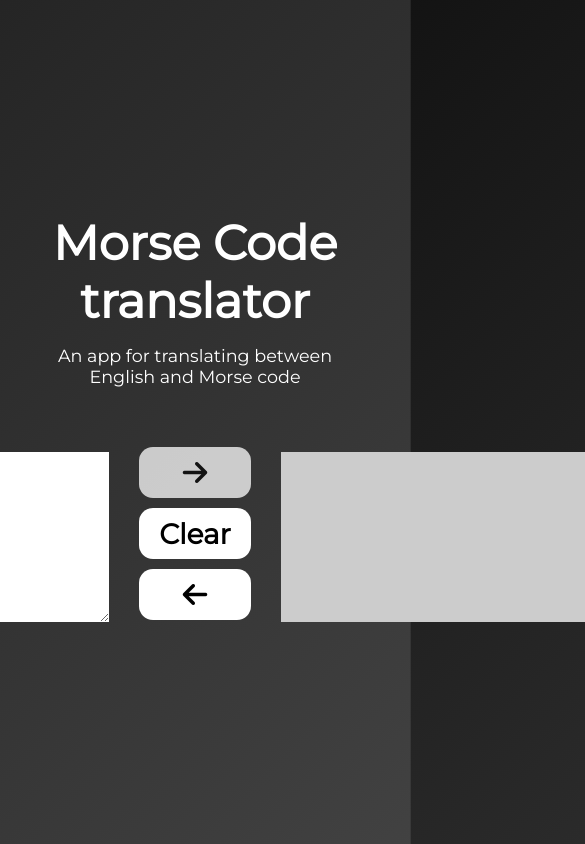
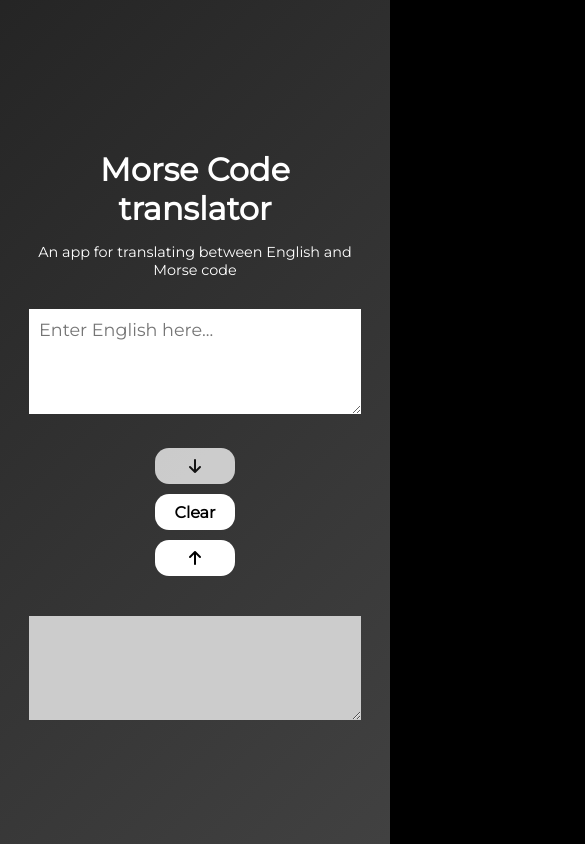
Before and after one commit to Ehabel/MorsecodeTranslator, a website with bundled scripts: page index.html in a window 390 px wide. Both pictures are taken after a click on the button 195 px from the left and 472 px from the top of the page. Shown: the top 844 px of the page, 585 px wide, since content can reach past the window. Built offline with nearby package versions, Linux system fonts and the light colour scheme.

Commit message:
Made responsive and added tests

```diff
--- a/css/styles.scss
+++ b/css/styles.scss
@@ -87,7 +87,7 @@ body {
     flex-direction: column;
     &__button {
         margin-bottom: 10px;
-        font-size: 175%;
+        font-size: 1.5vw;
         background-color: white;
         border-radius: 14px;
         border-style: none;
@@ -100,6 +100,14 @@ body {
         touch-action: manipulation;
         width: 100%;
     }
+    &__right,
+    &__left {
+        display: block;
+    }
+    &__up,
+    &__down {
+        display: none;
+    }
     &__button:hover,
     &__button:focus {
         opacity: 0.75;
@@ -108,8 +116,8 @@ body {
 
 .english__textarea,
 .morse__textarea {
-    min-height: 150px;
-    width: 800px;
+    height: 14vh;
+    width: 35vw;
     font-size: 150%;
     resize: vertical;
     border: none;
@@ -128,6 +136,46 @@ body {
     color: #000;
 }
 
+@media only screen and (max-width: 850px) {
+    .body {
+        flex-direction: column;
+    }
+
+    .header {
+        padding: 15px;
+        &__title {
+            font-size: 200%;
+            margin: 15px;
+        }
+
+        &__para {
+            font-size: 90%;
+            margin: 15px;
+        }
+    }
+
+    .buttons {
+        &__button {
+            font-size: 100%;
+        }
+        &__right,
+        &__left {
+            display: none;
+        }
+        &__up,
+        &__down {
+            display: block;
+        }
+    }
+
+    .english__textarea,
+    .morse__textarea {
+        font-size: 110%;
+        height: 10vh;
+        width: 80vw;
+    }
+}
+
 .scrollbar::-webkit-scrollbar {
     display: none;
 }
--- a/index.html
+++ b/index.html
@@ -34,14 +34,17 @@
             </div>
             <div class="buttons">
                 <button class="buttons__button buttons__right">
-                    <i
-                        class="fa-solid fa-fade fa-arrow-right"
-                        style="color: #000"
-                    ></i>
+                    <i class="fa-solid fa-fade fa-arrow-right"></i>
+                </button>
+                <button class="buttons__button buttons__down">
+                    <i class="fa-solid fa-fade fa-arrow-down"></i>
                 </button>
                 <button class="buttons__button buttons__clear">Clear</button>
                 <button class="buttons__button buttons__left">
-                    <i class="fa-solid fa-arrow-left" style="color: #000"></i>
+                    <i class="fa-solid fa-arrow-left"></i>
+                </button>
+                <button class="buttons__button buttons__up">
+                    <i class="fa-solid fa-arrow-up"></i>
                 </button>
             </div>
             <div class="morse">
--- a/js/dict.test.js
+++ b/js/dict.test.js
@@ -1,3 +1,44 @@
-test("testing installation", () => {
-    expect(true).toBe(true);
+import morseDict from "./dict.js";
+import {
+    getKeyByValue,
+    getCharValFromMorse,
+    getEnglishStringFromMorse,
+    morsetoeng,
+    engtomorse,
+} from "./translator.js";
+
+test("Testing simple get from dictionary", () => {
+    expect(getKeyByValue(morseDict, ".-")).toBe("A");
+    expect(getKeyByValue(morseDict, "...")).toBe("S");
+    expect(getKeyByValue(morseDict, "---")).toBe("O");
 });
+
+test("Get key by value not exists", () => {
+    expect(getKeyByValue(morseDict, "")).toBe("?");
+    expect(getKeyByValue(morseDict, "A")).toBe("?");
+    expect(getKeyByValue(morseDict, undefined)).toBe("?");
+});
+
+test("Get char value from Morse", () => {
+    expect(getCharValFromMorse(morseDict, ".")).toBe("E");
+    expect(getCharValFromMorse(morseDict, "-.")).toBe("N");
+    expect(getCharValFromMorse(morseDict, "A")).toBe("?");
+    expect(getCharValFromMorse(morseDict, undefined)).toBe("?");
+});
+
+test("Get English string of word from Morse", () => {
+    expect(getEnglishStringFromMorse(morseDict, "... --- ...")).toBe("SOS");
+    expect(getEnglishStringFromMorse(morseDict, "... / ---")).toBe("S O");
+    expect(getEnglishStringFromMorse(morseDict, "A")).toBe("?");
+});
+
+test("Get sentence of words in English from Morse", () => {
+    expect(morsetoeng(morseDict, "... --- ...")).toBe("SOS");
+    expect(morsetoeng(morseDict, "... --- .../ -- .")).toBe("SOS ME");
+    expect(morsetoeng(morseDict, "A")).toBe("?");
+    expect(morsetoeng(morseDict, "... --- .../////// -- .")).toBe("SOS ME");
+    expect(morsetoeng(morseDict, "........./// -- .")).toBe("? ME");
+    expect(morsetoeng(morseDict, "////.. sasas ... --- .../ ...")).toBe(
+        " I?SOS S"
+    );
+});
--- a/js/scripts.js
+++ b/js/scripts.js
@@ -8,13 +8,21 @@ const rightArrow = document.querySelector(".fa-arrow-right");
 const clearBtn = document.querySelector(".buttons__clear");
 const leftBtn = document.querySelector(".buttons__left");
 const leftArrow = document.querySelector(".fa-arrow-left");
+const downBtn = document.querySelector(".buttons__down");
+const downArrow = document.querySelector(".fa-arrow-down");
+const upBtn = document.querySelector(".buttons__up");
+const upArrow = document.querySelector(".fa-arrow-up");
 
 englishBox.addEventListener("input", () => {
     morseBox.value = engtomorse(morseDict, englishBox.value);
 });
 
 morseBox.addEventListener("input", () => {
-    englishBox.value = morsetoeng(morseDict, morseBox.value);
+    if (morseBox.value === "") {
+        englishBox.value = "";
+    } else {
+        englishBox.value = morsetoeng(morseDict, morseBox.value);
+    }
 });
 
 rightBtn.addEventListener("click", () => {
@@ -31,6 +39,20 @@ leftBtn.addEventListener("click", () => {
     morseBox.disabled = false;
 });
 
+downBtn.addEventListener("click", () => {
+    upArrow.classList.remove("fa-fade");
+    downArrow.classList.add("fa-fade");
+    englishBox.disabled = false;
+    morseBox.disabled = true;
+});
+
+upBtn.addEventListener("click", () => {
+    downArrow.classList.remove("fa-fade");
+    upArrow.classList.add("fa-fade");
+    morseBox.disabled = false;
+    englishBox.disabled = true;
+});
+
 clearBtn.addEventListener("click", () => {
     if (rightArrow.classList.contains("fa-fade"))
         rightArrow.classList.remove("fa-fade");
--- a/js/translator.js
+++ b/js/translator.js
@@ -1,26 +1,33 @@
-const getKeyByValue = (object, value) => {
-    return Object.keys(object).find((key) => {
+export const getKeyByValue = (object, value) => {
+    const foundKey = Object.keys(object).find((key) => {
         return object[key] === value;
     });
+    return foundKey ? foundKey : "?";
 };
 
-const getCharValFromMorse = (dict, char) => {
-    return getKeyByValue(dict, char) ? getKeyByValue(dict, char) : "?";
+export const getCharValFromMorse = (dict, char) => {
+    return getKeyByValue(dict, char);
 };
 
-const getEnglishStringFromMorse = (dict, word) => {
+export const getEnglishStringFromMorse = (dict, word) => {
     return word
         .split(" ")
-        .map((char) => getCharValFromMorse(dict, char))
+        .map((char) => {
+            if (word === "") return "";
+            return getCharValFromMorse(dict, char)
+                ? getCharValFromMorse(dict, char)
+                : "?";
+        })
         .join("")
         .trim();
 };
 
 export const morsetoeng = (dict, morseString) => {
     return morseString
+        .trim()
         .replaceAll(/\s*\/\s*/g, "/")
         .replaceAll(/\s\s+/g, "/")
-        .trim()
+        .replaceAll(/\/\/+/g, "/")
         .split("/")
         .map((char) => getEnglishStringFromMorse(dict, char))
         .join(" ");
```
Also changed, not shown: css/styles.css.
